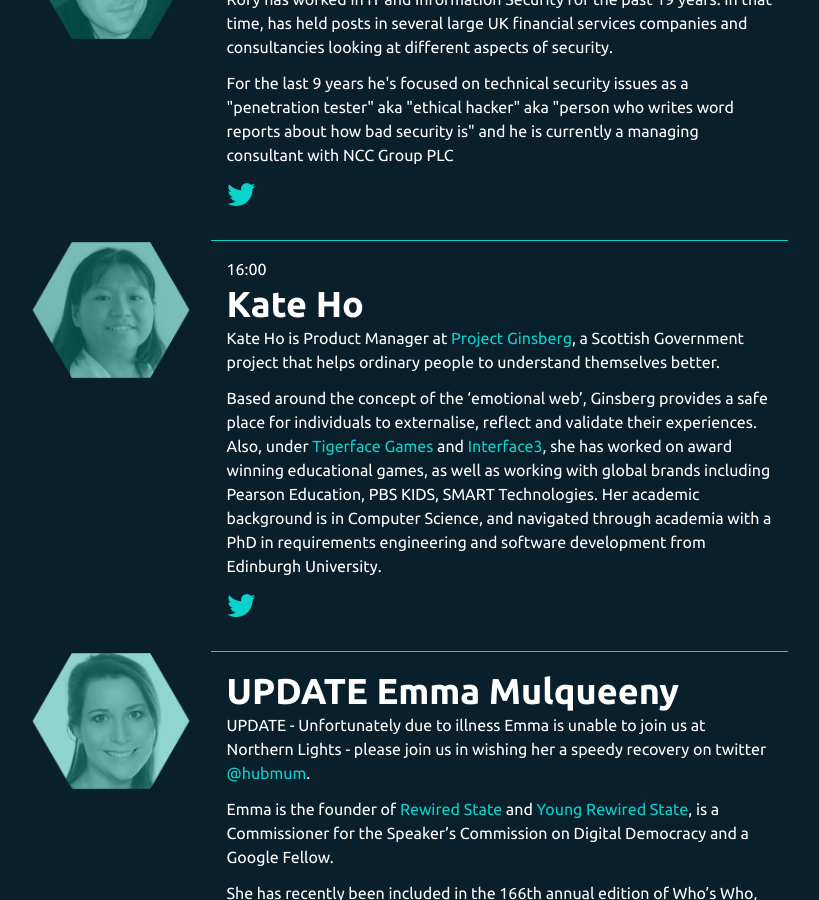
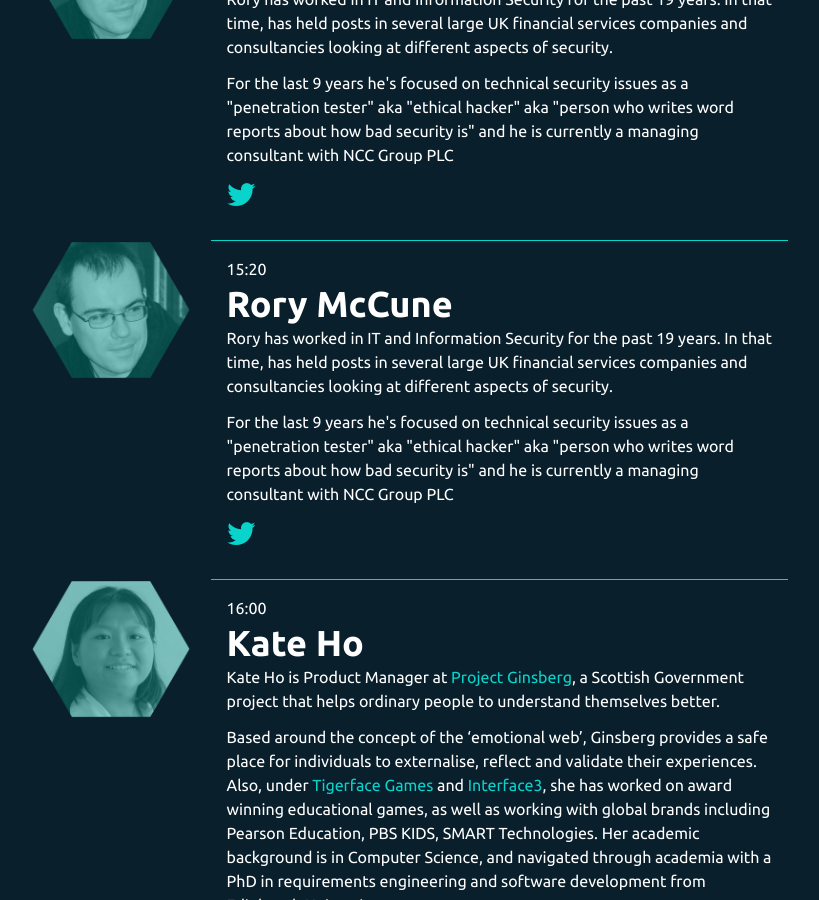
Before and after one commit to stevenmilne/stevenmilne.github.com, a Jekyll site: the page built from index.html, in a window 1280 px wide and 900 px high, scrolled down 3550 px. Shown: the whole window, without its empty margins (240-1059 px from the left). Built offline with Jekyll 4.4.1, drawn with Linux system fonts in a browser that asks for light colours; nearby versions of some CDN libraries.

Commit message:
post event review

```diff
--- a/_includes/schedule.html
+++ b/_includes/schedule.html
@@ -105,6 +105,17 @@
 
 
 
+<div class="speak">
+  <aside><img src="/assets/img/2014/speakers/hex-rory.jpg" alt=""></aside>
+  <section>15:20<h1>Rory McCune</h1>
+      <p>Rory has worked in IT and Information Security for the past 19 years. In that time, has held posts in several large UK financial services companies and consultancies looking at different aspects of security.</p>
+<p>For the last 9 years he's focused on technical security issues as a "penetration tester" aka "ethical hacker" aka "person who writes word reports about how bad security is" and he is currently a managing consultant with NCC Group PLC</p>
+
+
+      <p> <a href="https://twitter.com/raesene"><i class="fa fa-twitter fa-2x"></i></a>
+        </p></section>
+</div>
+
 
 
 <div class="speak">
```
Also changed, not shown: 2 other files.
